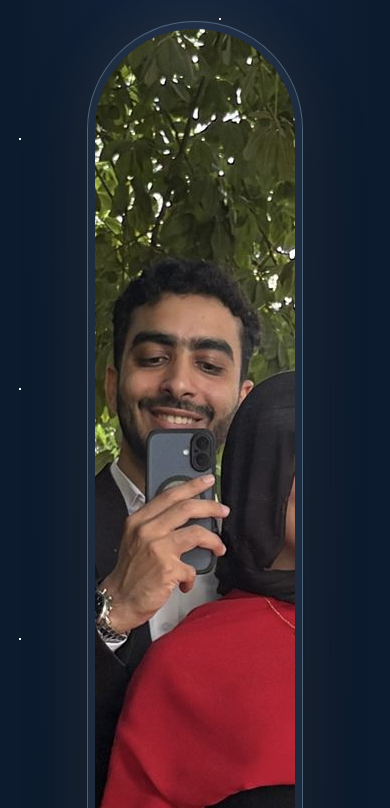
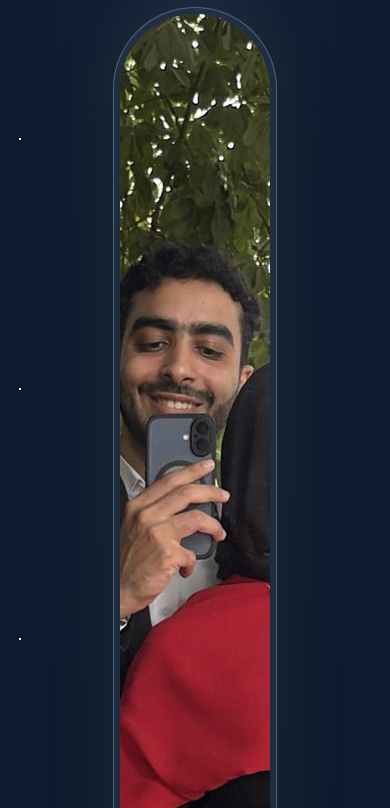
Before and after one commit to Adelsamir01/katb-ketab, a website: page index.html in a window 390 px wide. Shown: the part 141-949 px from the top of the page. Drawn offline with Linux system fonts and the light colour scheme; a web font is replaced by a local one.

Commit message:
Shrink phone hero photo further (150px), tighten spacing

```diff
--- a/index.html
+++ b/index.html
@@ -154,9 +154,10 @@
       border-radius: 999px 999px 14px 14px;
     }
     @media (max-width: 480px) {
-      .hero-photo { margin-top: 26px; padding: 7px; }
-      .hero-photo img { width: min(200px, 52vw); }
-      .hero { min-height: 0; padding-top: 40px; }
+      .hero-photo { margin-top: 20px; padding: 6px; }
+      .hero-photo img { width: min(150px, 42vw); }
+      .hero { min-height: 0; padding-top: 32px; }
+      .countdown { margin: 28px 0 10px; }
     }
     @keyframes floaty {
       0%, 100% { transform: translateY(0); }
```
